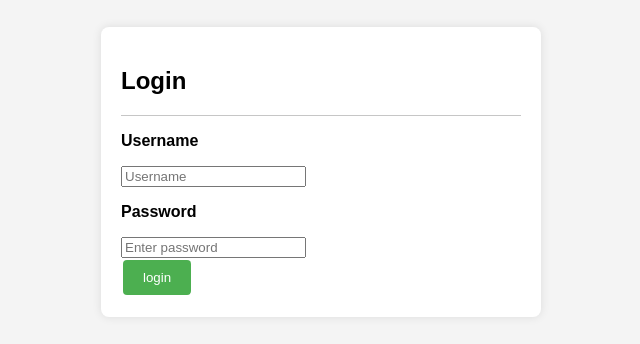
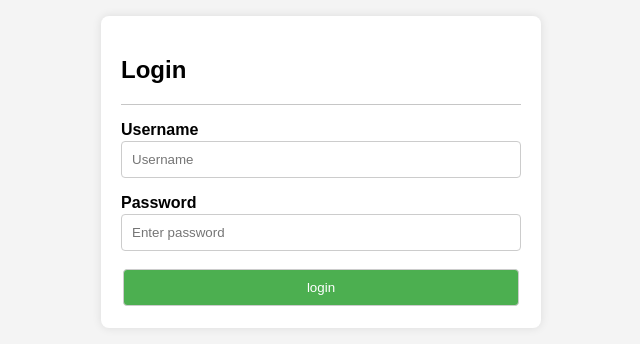
Before and after one commit to TuNguyen9962/todo-list-vanilla-js, a plain HTML site: page login.html in a window 1280 px wide. Shown: the part 228-572 px from the top of the page, without its empty margins (319-959 px from the left). Drawn offline with Linux system fonts and the light colour scheme.

Commit message:
fixx css login and register

```diff
--- a/styles.css
+++ b/styles.css
@@ -92,3 +92,37 @@ button {
 .area-button {
 	display: inline-block;
 }
+
+input{
+	padding: 10px;
+	border: 1px solid #ccc;
+	border-radius: 4px;
+	flex: 1;
+}
+.header-input {
+	margin-bottom: 2px;
+}
+
+.input{
+	display: flex;
+}
+
+button.button-register{
+	padding: 10px;
+	border: 1px solid #ccc;
+	border-radius: 4px;
+	flex: 1;
+	background-color: #4caf50;
+	color: white;
+
+}
+button.button-login{
+	margin-top: 18px;
+	padding: 10px;
+	border: 1px solid #ccc;
+	border-radius: 4px;
+	flex: 1;
+	background-color: #4caf50;
+	color: white;
+
+}
```
